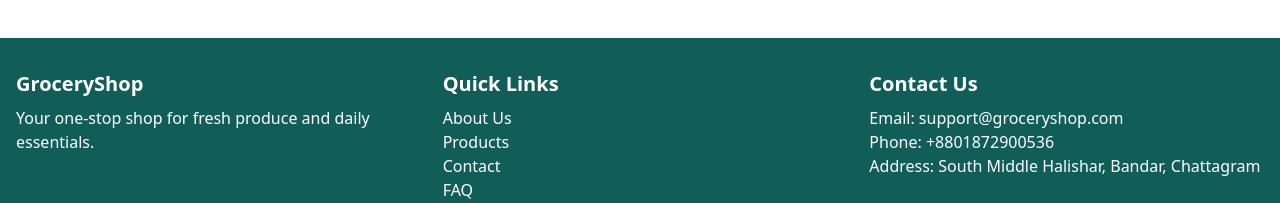
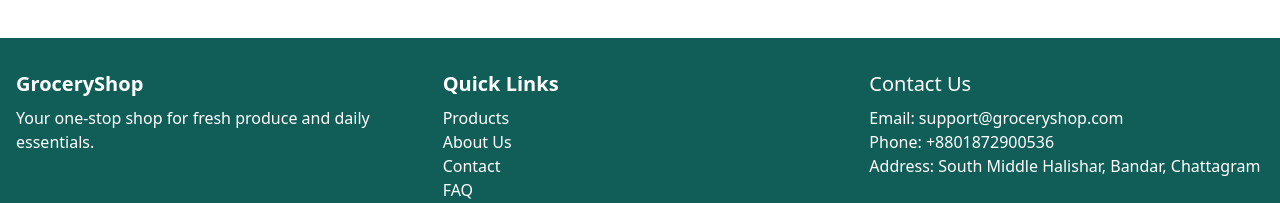
Before and after one commit to abirisl/GroceryShop, a React (Vite) app: page / in a window 1280 px wide. Shown: the part 580-783 px from the top of the page. Built offline with nearby package versions, Linux system fonts and the light colour scheme.

Commit message:
link added

```diff
--- a/src/components/Footer.jsx
+++ b/src/components/Footer.jsx
@@ -1,4 +1,5 @@
 import React from 'react';
+import { Link } from 'react-router-dom';
 
 const Footer = () => {
     const currentYear = new Date().getFullYear()
@@ -16,16 +17,16 @@ const Footer = () => {
           <div>
             <h3 className="text-xl font-bold mb-2">Quick Links</h3>
             <ul>
-              <li><a href="/about" className="hover:underline">About Us</a></li>
-              <li><a href="/products" className="hover:underline">Products</a></li>
-              <li><a href="/contact" className="hover:underline">Contact</a></li>
+              <li><Link to="/products" className="hover:underline">Products</Link></li>
+              <li><Link to="/about" className="hover:underline">About Us</Link></li>
+              <li><Link to="/contact" className="hover:underline">Contact</Link></li>
               <li><a href="/faq" className="hover:underline">FAQ</a></li>
             </ul>
           </div>
 
           {/* Column 3: Contact Info */}
           <div>
-            <h3 className="text-xl font-bold mb-2">Contact Us</h3>
+            <h3 className="text-xl sfont-bold mb-2">Contact Us</h3>
             <p>Email: support@groceryshop.com</p>
             <p>Phone: +8801872900536</p>
             <p>Address: South Middle Halishar, Bandar, Chattagram</p>
```
